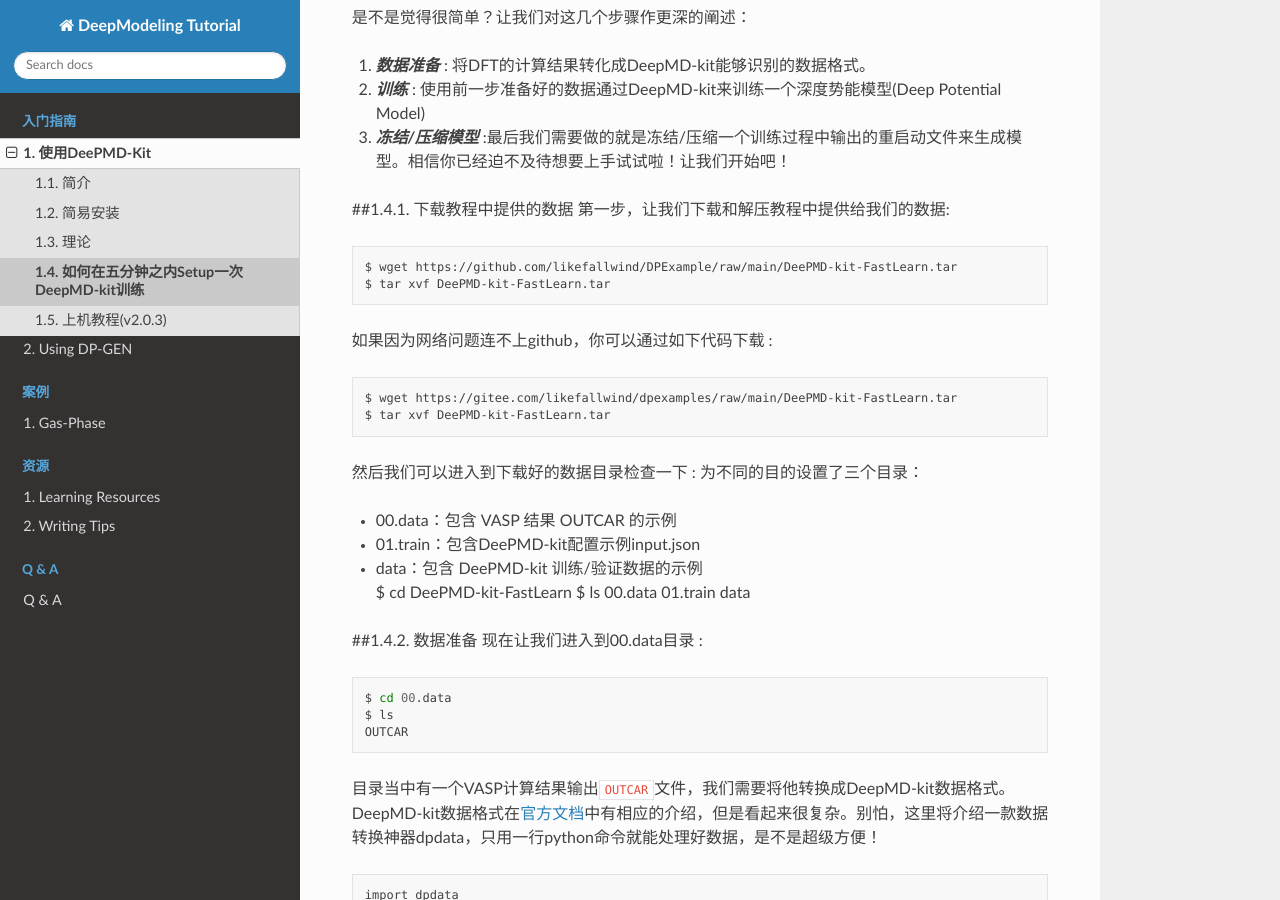
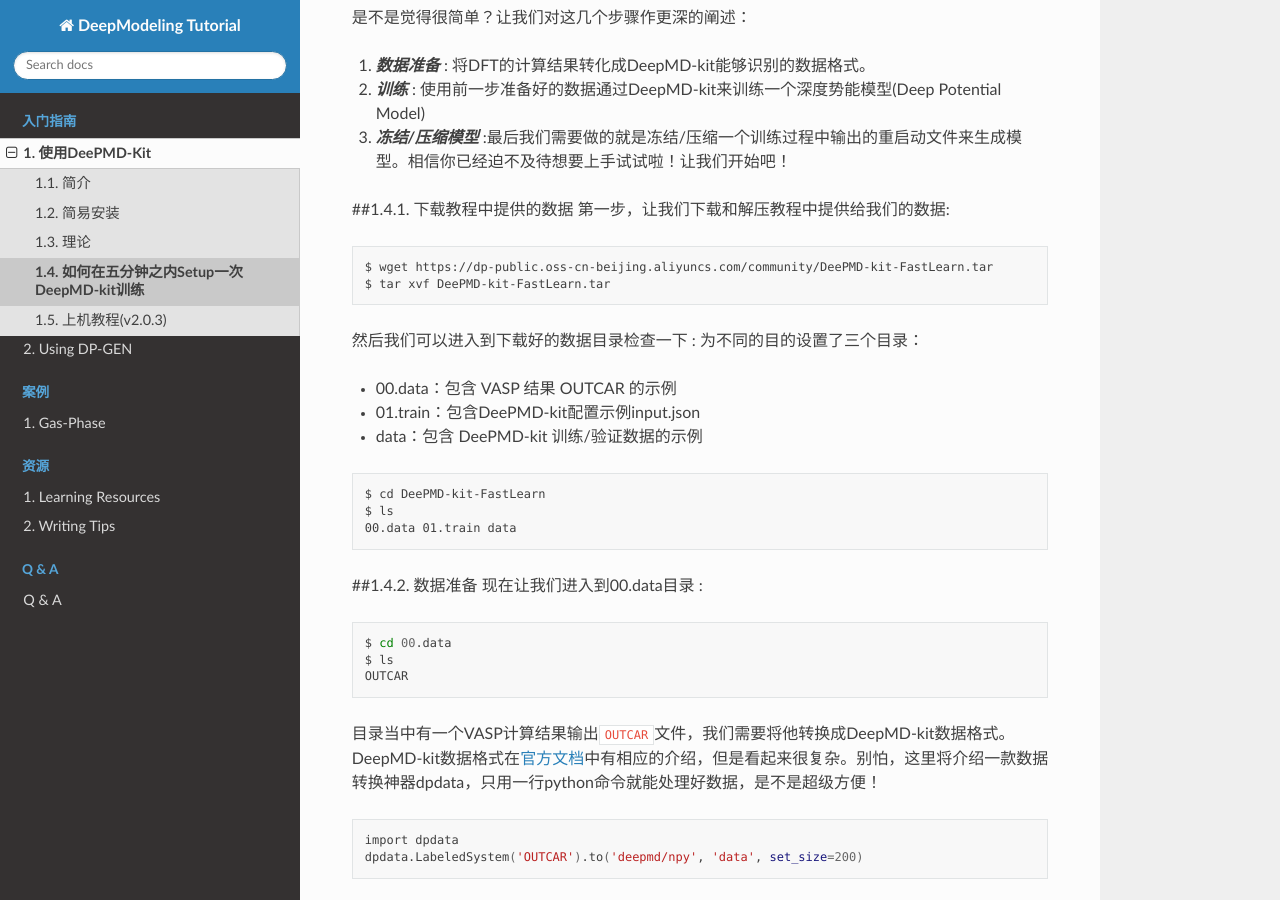
Before and after one commit to deepmodeling/tutorials-cn, a Sphinx documentation site: the page built from source/Tutorials/DeePMD-kit/learnDoc/run5minutes.md, in a window 1280 px wide and 900 px high, scrolled down 354 px. Built offline with Sphinx 7.4.7 and the Read the Docs theme 2.0.0, drawn with Linux system fonts in a browser that asks for light colours.

Commit message:
Update run5minutes.md

````diff
--- a/source/Tutorials/DeePMD-kit/learnDoc/run5minutes.md
+++ b/source/Tutorials/DeePMD-kit/learnDoc/run5minutes.md
@@ -14,23 +14,20 @@
 ##1.4.1. 下载教程中提供的数据
 第一步，让我们下载和解压教程中提供给我们的数据:
 ```bash
-$ wget https://github.com/likefallwind/DPExample/raw/main/DeePMD-kit-FastLearn.tar
+$ wget https://dp-public.oss-cn-beijing.aliyuncs.com/community/DeePMD-kit-FastLearn.tar
 $ tar xvf DeePMD-kit-FastLearn.tar
 ```
-如果因为网络问题连不上github，你可以通过如下代码下载 :
-```bash
-$ wget https://gitee.com/likefallwind/dpexamples/raw/main/DeePMD-kit-FastLearn.tar
-$ tar xvf DeePMD-kit-FastLearn.tar
-```
- 然后我们可以进入到下载好的数据目录检查一下 :
- 为不同的目的设置了三个目录：
+
+然后我们可以进入到下载好的数据目录检查一下 :
+为不同的目的设置了三个目录：
   * 00.data：包含 VASP 结果 OUTCAR 的示例
   * 01.train：包含DeePMD-kit配置示例input.json
   * data：包含 DeePMD-kit 训练/验证数据的示例
-	$ cd DeePMD-kit-FastLearn
-	$ ls
-	00.data 01.train data
-
+```
+$ cd DeePMD-kit-FastLearn
+$ ls
+00.data 01.train data
+```
 ##1.4.2. 数据准备
 现在让我们进入到00.data目录 :
 ```bash
````
